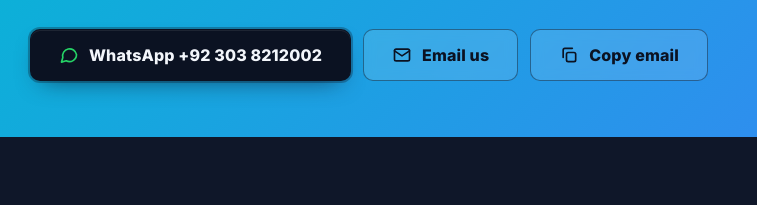
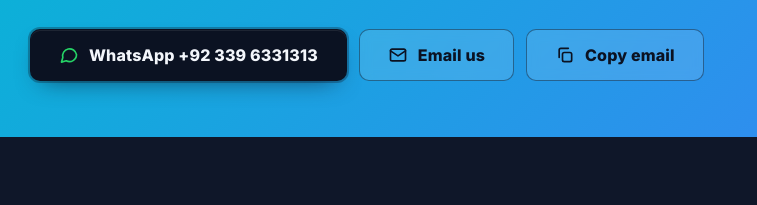
Before and after one commit to Abdullah-source78/LandingPage, a plain HTML site: page index.html in a window 1280 px wide. Shown: the part 2869-3074 px from the top of the page, 106-863 px from the left. Drawn offline with Linux system fonts and the light colour scheme.

Commit message:
Change WhatsApp numbers in contact section
Updated WhatsApp contact numbers in the contact section.

```diff
--- a/index.html
+++ b/index.html
@@ -81,7 +81,7 @@
 <section id="contact" class="end"><div class="wrap">
 <div class="panel">
 <div><h2>Have a product in mind? Let’s build it.</h2><p>Tell us what you need and we will plan it with you.</p></div>
-<div class="cta"><a class="btn wa pulse" href="https://wa.me/923038212002" target="_blank" rel="noopener"><svg class="i " viewBox="0 0 24 24" aria-hidden="true"><path d="M21 11.5a8.4 8.4 0 0 1-12.4 7.4L3 20.5l1.6-5.4A8.4 8.4 0 1 1 21 11.5z"/></svg>WhatsApp +92 303 8212002</a><a class="btn ghost" href="mailto:info@pixolabsolutions.com?subject=Project%20idea" target="_blank" rel="noopener"><svg class="i " viewBox="0 0 24 24" aria-hidden="true"><rect x="3" y="5" width="18" height="14" rx="2"/><path d="m3 7 9 6 9-6"/></svg>Email us</a><button class="btn ghost" id="copy" type="button"><svg class="i i-copy" viewBox="0 0 24 24" aria-hidden="true"><rect x="9" y="9" width="11" height="11" rx="2"/><path d="M5 15V6a2 2 0 0 1 2-2h9"/></svg><svg class="i i-ok" viewBox="0 0 24 24" aria-hidden="true"><path d="M5 12.5l4.5 4.5L19 7"/></svg><span>Copy email</span></button></div>
+<div class="cta"><a class="btn wa pulse" href="https://wa.me/923396331313" target="_blank" rel="noopener"><svg class="i " viewBox="0 0 24 24" aria-hidden="true"><path d="M21 11.5a8.4 8.4 0 0 1-12.4 7.4L3 20.5l1.6-5.4A8.4 8.4 0 1 1 21 11.5z"/></svg>WhatsApp +92 339 6331313</a><a class="btn ghost" href="mailto:info@pixolabsolutions.com?subject=Project%20idea" target="_blank" rel="noopener"><svg class="i " viewBox="0 0 24 24" aria-hidden="true"><rect x="3" y="5" width="18" height="14" rx="2"/><path d="m3 7 9 6 9-6"/></svg>Email us</a><button class="btn ghost" id="copy" type="button"><svg class="i i-copy" viewBox="0 0 24 24" aria-hidden="true"><rect x="9" y="9" width="11" height="11" rx="2"/><path d="M5 15V6a2 2 0 0 1 2-2h9"/></svg><svg class="i i-ok" viewBox="0 0 24 24" aria-hidden="true"><path d="M5 12.5l4.5 4.5L19 7"/></svg><span>Copy email</span></button></div>
 </div>
 </div></section>
 </main>
```
